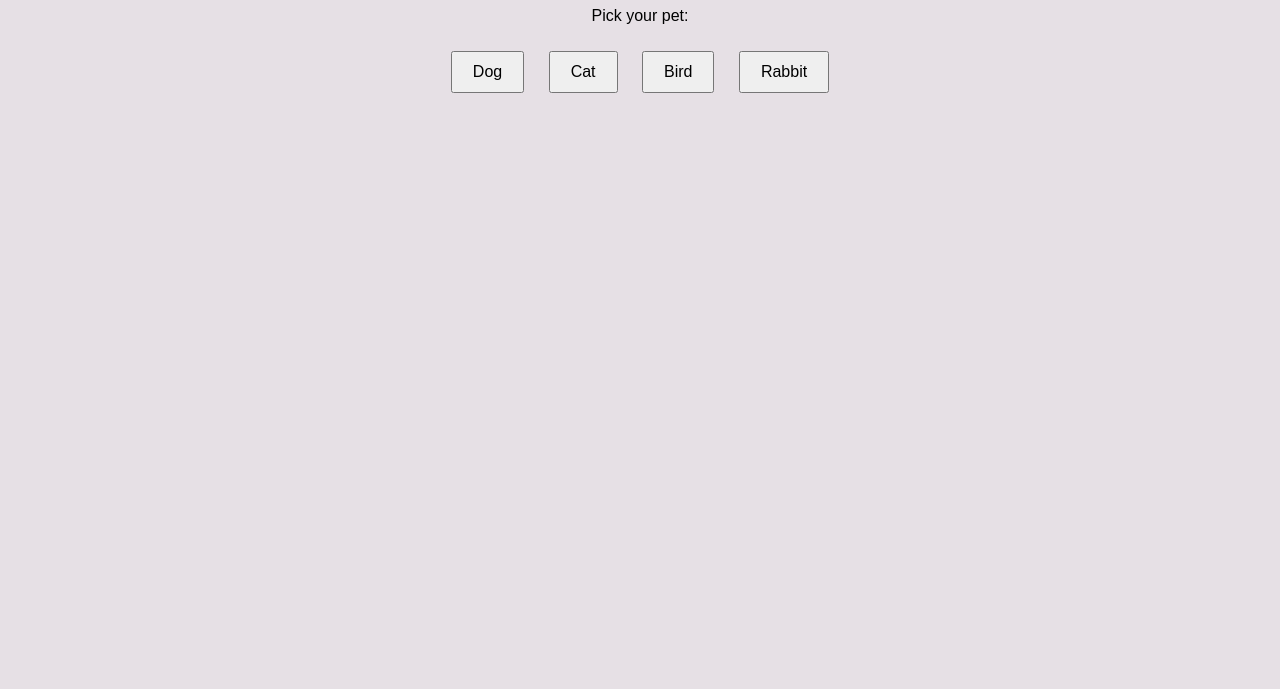
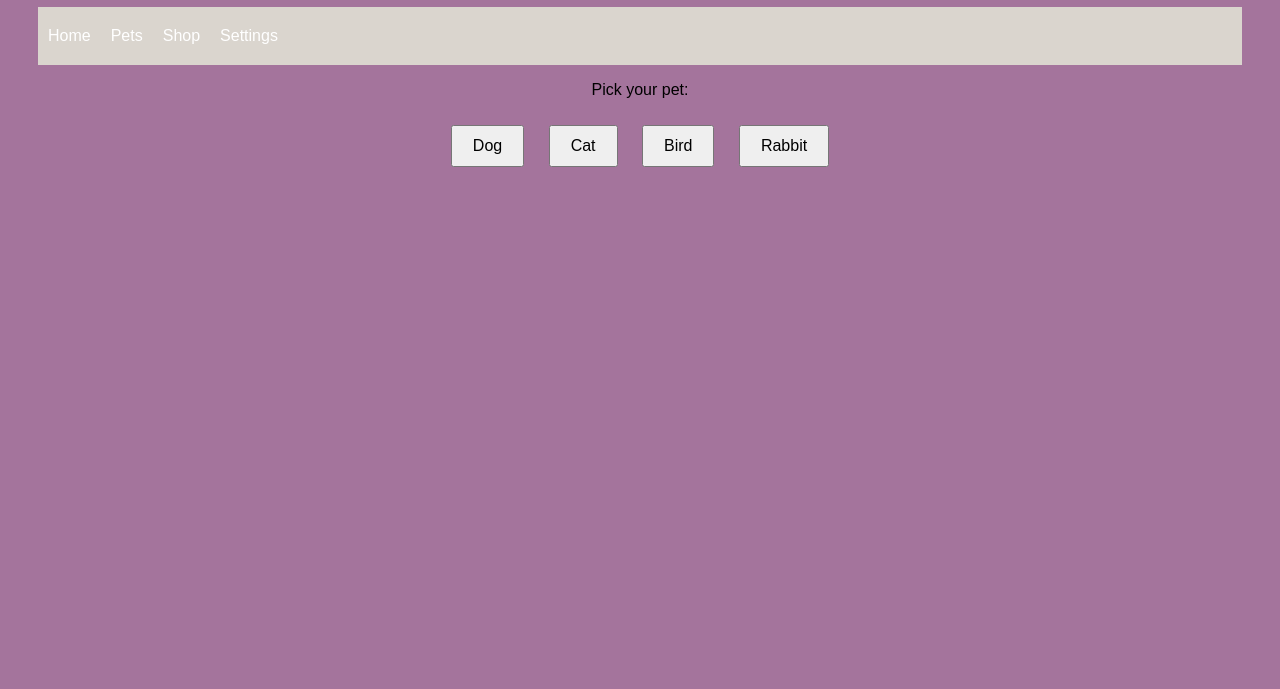
Before and after one commit to lelwa100/OOP-Pet_Game, a plain HTML site: page index.html in a window 1280 px wide. Shown: the part 111-800 px from the top of the page. Drawn offline with Linux system fonts and the light colour scheme.

Commit message:
made changes

```diff
--- a/index.html
+++ b/index.html
@@ -8,8 +8,16 @@
  <script src="/script.js"></script>
 </head>
 <body>
-    <h1> Pet Clicker Game</h1>
-
+  <h1> Pet Clicker Game</h1>
+   <!--this is my nav bar-->
+   <nav class="header">
+    <ul>
+    <li> <a href="#Home">Home</a> </li>
+    <li> <a href="#Pets">Pets</a> </li>
+    <li> <a href="#Shop">Shop</a></li>
+    <li><a href="#Setting">Settings</a></li>
+    </ul>
+</nav>
     <p>Pick your pet:</p>
     <button onclick="choosePet('Dog')">Dog</button>
     <button onclick="choosePet('Cat')">Cat</button>
--- a/style.css
+++ b/style.css
@@ -1,12 +1,41 @@
  body {
     font-family: Arial, sans-serif;
-    background: hsl(310, 11%, 89%);
+    background: hsl(310, 21%, 55%);
     text-align: center;
     padding: 30px;
   }
 
+  ul {
+    list-style-type: none;
+    margin: -50;
+    padding: 0;
+    overflow: hidden;
+    background-color: rgb(218, 213, 206);
+  }
+  .header {
+    margin-left: -35;
+
+  }
+
+  li {
+    float: left;
+  }
+
+  li a {
+    display: block;
+    color: white;
+    text-align: center;
+    padding: 20px 10px;
+    text-decoration: none;
+  }
+
+  li a:hover:not(.active) {
+    background-color: rgb(120, 122, 117);
+  }
+
+
   h1 {
-    color: #855a5a;
+    color: #f0ecec;
   }
 
   .pet {
```
